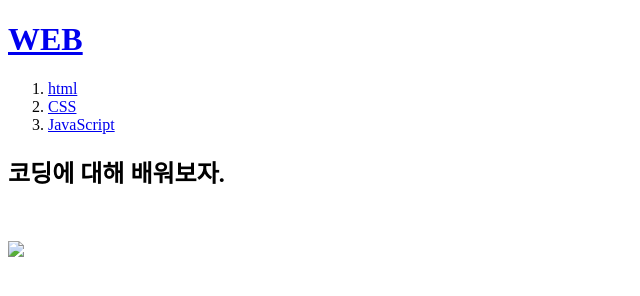
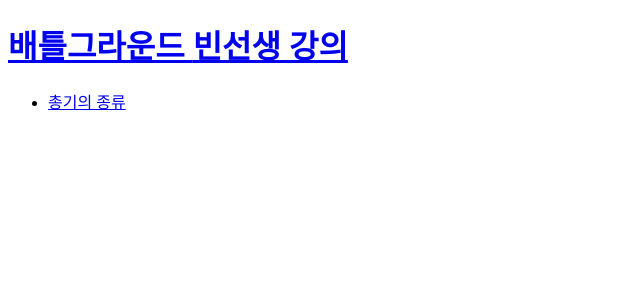
Before and after one commit to lrbin95/Let-s-make-the-web, a plain HTML site: page index.html in a window 1280 px wide. Shown: the whole page, without its empty margins (0-640 px from the left). Drawn offline with Linux system fonts and the light colour scheme.

Commit message:
Add files via upload

```diff
--- a/index.html
+++ b/index.html
@@ -1,16 +1,10 @@
 <!doctype html>
 <html>
 <head>
-  <title>WEB1 - Welcome</title>
+  <title>빈강의 - html</title>
   <meta charset="utf-8">
 </head>
 <body>
-  <h1><a href="index.html">WEB</a></h1>
-<ol>
-  <li><a href="1.html">html</a></li>
-  <li><a href="2.html">CSS</a></li>
-  <li><a href="3.html">JavaScript</a></li>
-</ol>
-<h2>코딩에 대해 배워보자.<h2><br>
-<img src="game.jpg" width="100%">
-</body>
+<h1><a href="index.html"title="빈강의 홈">배틀그라운드 <u>빈선생</u> 강의</a></h1>
+<ul>
+  <li><a href="1.html"title="총기">총기의 종류</a></li>
```
